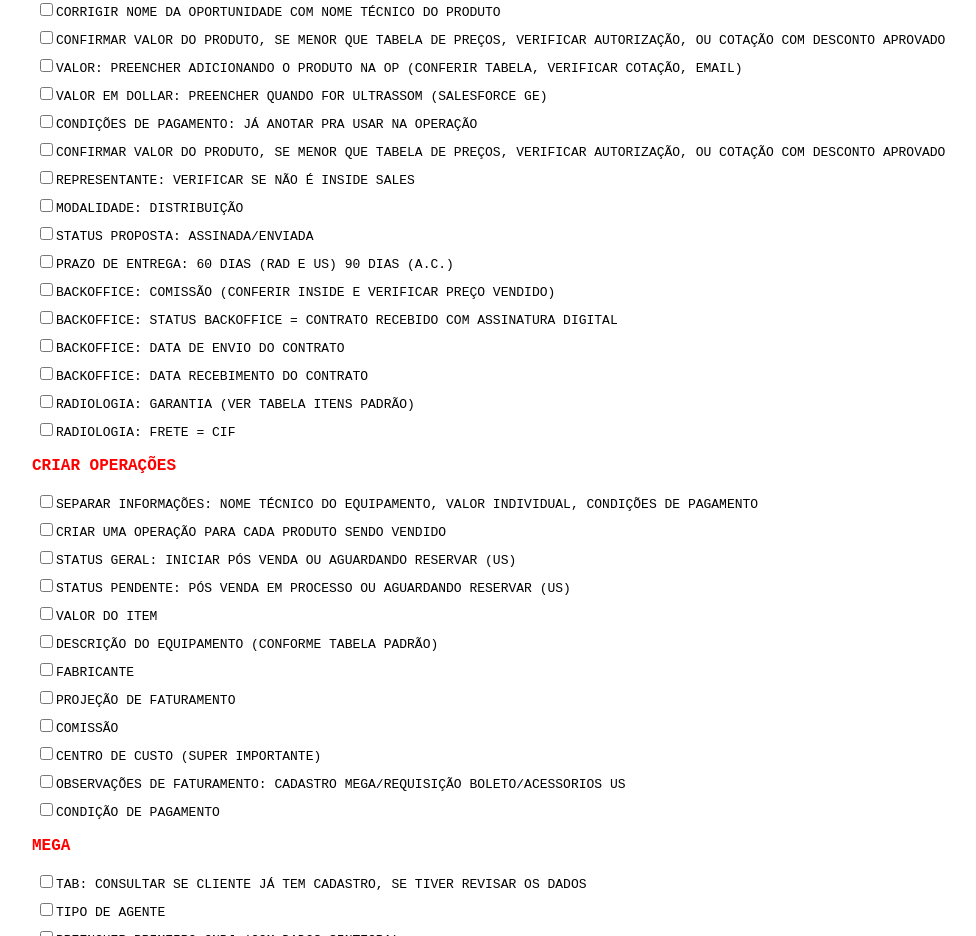
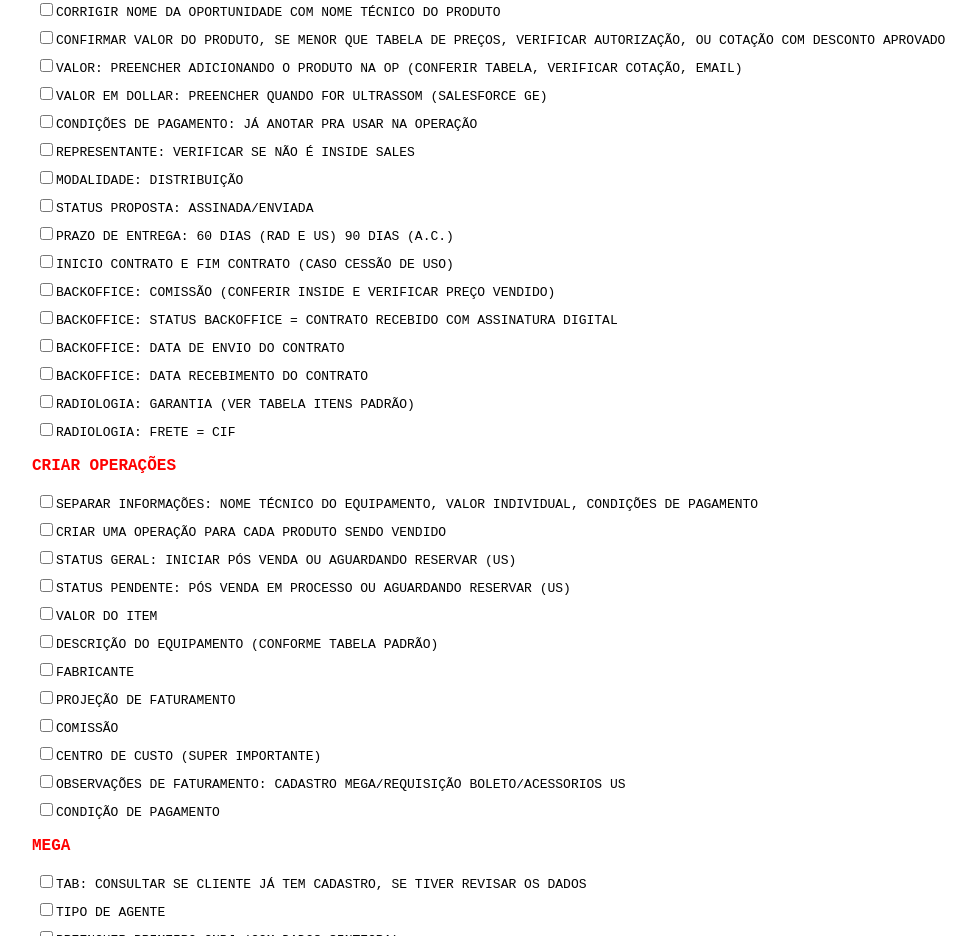
Before and after one commit to Jrodrigooo/projeto_para_o_trabalho, a plain HTML site: page index.html in a window 1280 px wide. Shown: the part 1957-2893 px from the top of the page, without its empty margins (8-984 px from the left). Drawn offline with Linux system fonts and the light colour scheme.

Commit message:
Update index.html

```diff
--- a/index.html
+++ b/index.html
@@ -94,11 +94,11 @@
                 <li><input type="checkbox">VALOR: PREENCHER ADICIONANDO O PRODUTO NA OP (CONFERIR TABELA, VERIFICAR COTAÇÃO, EMAIL)</li>
                 <li><input type="checkbox">VALOR EM DOLLAR: PREENCHER QUANDO FOR ULTRASSOM (SALESFORCE GE)</li>
                 <li><input type="checkbox">CONDIÇÕES DE PAGAMENTO: JÁ ANOTAR PRA USAR NA OPERAÇÃO</li>
-                <li><input type="checkbox">CONFIRMAR VALOR DO PRODUTO, SE MENOR QUE TABELA DE PREÇOS, VERIFICAR AUTORIZAÇÃO, OU COTAÇÃO COM DESCONTO APROVADO</li>
                 <li><input type="checkbox">REPRESENTANTE: VERIFICAR SE NÃO É INSIDE SALES</li>
                 <li><input type="checkbox">MODALIDADE: DISTRIBUIÇÃO</li>
                 <li><input type="checkbox">STATUS PROPOSTA: ASSINADA/ENVIADA</li>
                 <li><input type="checkbox">PRAZO DE ENTREGA: 60 DIAS (RAD E US) 90 DIAS (A.C.)</li>
+                <li><input type="checkbox">INICIO CONTRATO E FIM CONTRATO (CASO CESSÃO DE USO)</li>
                 <li><input type="checkbox">BACKOFFICE: COMISSÃO (CONFERIR INSIDE E VERIFICAR PREÇO VENDIDO)</li>
                 <li><input type="checkbox">BACKOFFICE: STATUS BACKOFFICE = CONTRATO RECEBIDO COM ASSINATURA DIGITAL</li>
                 <li><input type="checkbox">BACKOFFICE: DATA DE ENVIO DO CONTRATO</li>
```
